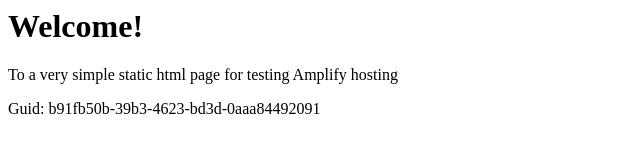
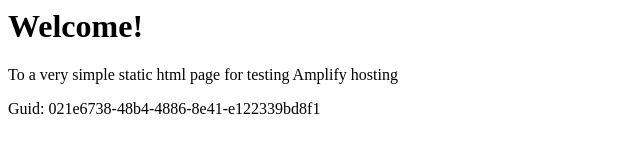
Before and after one commit to aws-aemilia-yul/Github-PR-Commit-Integration-Test-DoNotTouch-GithubWebhookPreviewCanaryTest-v1-preprod-ca-central-1, a website: page src/index.html in a window 1280 px wide. Shown: the full height of the page, 0-640 px from the left. Drawn offline with Linux system fonts and the light colour scheme.

Commit message:
commit from integ tests

```diff
--- a/src/index.html
+++ b/src/index.html
@@ -12,6 +12,6 @@
 <body>
     <h1>Welcome!</h1>
     <p>To a very simple static html page for testing Amplify hosting</p>
-    <p>Guid: b91fb50b-39b3-4623-bd3d-0aaa84492091</p></body>
+    <p>Guid: 021e6738-48b4-4886-8e41-e122339bd8f1</p></body>
 
 </html>
```
